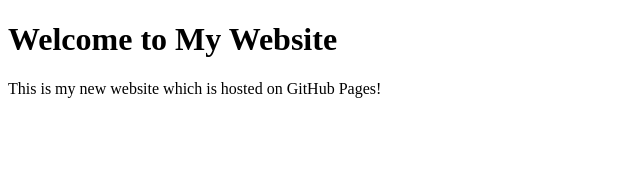
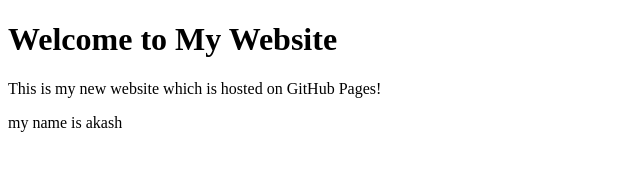
Before and after one commit to Irfanloop/irfanloop.github.io, a plain HTML site: page index.html in a window 1280 px wide. Shown: the whole page, without its empty margins (0-640 px from the left). Drawn offline with Linux system fonts and the light colour scheme.

Commit message:
akash name

```diff
--- a/index.html
+++ b/index.html
@@ -9,5 +9,6 @@
 <body>
     <h1>Welcome to My Website</h1>
     <p>This is my new website which is hosted on GitHub Pages!</p>
+    <p>my name is akash</p>
 </body>
 </html>
```
